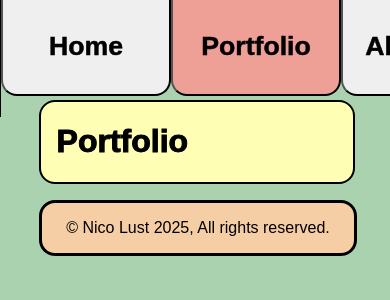
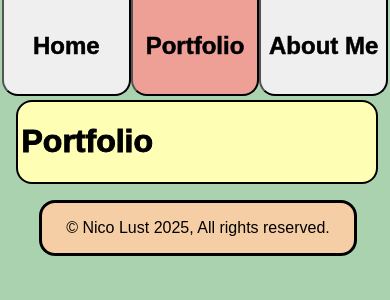
Before and after one commit to nicolust/portfolio, a React (Vite) app: page /portfolio/showcase in a window 390 px wide. Shown: the top 300 px of the page. Built offline with nearby package versions, Linux system fonts and the light colour scheme; a web font is replaced by a local one.

Commit message:
CSS modified a bit

```diff
--- a/src/styles/general.css
+++ b/src/styles/general.css
@@ -10,12 +10,12 @@
     background-color: #feffb5;
     display: flex;
     width: 80%;
-    margin-left: 10%;
+    margin-left: 10vw;
     border-radius: 16px;
 }
 
 .Texts {
-    padding-left: 5%;
+    padding-left: 1vw;
     flex-direction: column; /* Stacks items vertically */
     width: 800%;
 }
@@ -108,3 +108,15 @@
     -webkit-text-stroke: 1px;
     font-size: 24px;
 }
+
+    @media only screen and (max-width: 600px) {
+        .Content {
+            width: 92vw;
+            margin-left: 4vw;
+            display: grid;
+        }
+
+        .Texts {
+            width: 92vw;
+        }
+}
--- a/src/styles/navigation.css
+++ b/src/styles/navigation.css
@@ -11,7 +11,7 @@
 }
 
 .nav-button {
-    width: 170px;
+    width: 160px;
     height: 100px;
     border-bottom-left-radius: 16px;
     border-bottom-right-radius: 16px;
@@ -47,3 +47,16 @@
     color: black;
     font-weight: bold;
   }
+
+@media only screen and (max-width: 600px) {
+    .pagename {
+        display: none;
+    }
+    .nav-button {
+        width: 33vw;
+    }
+
+    .nav-button h1 {
+        font-size: 180%;
+    }
+  }
```
